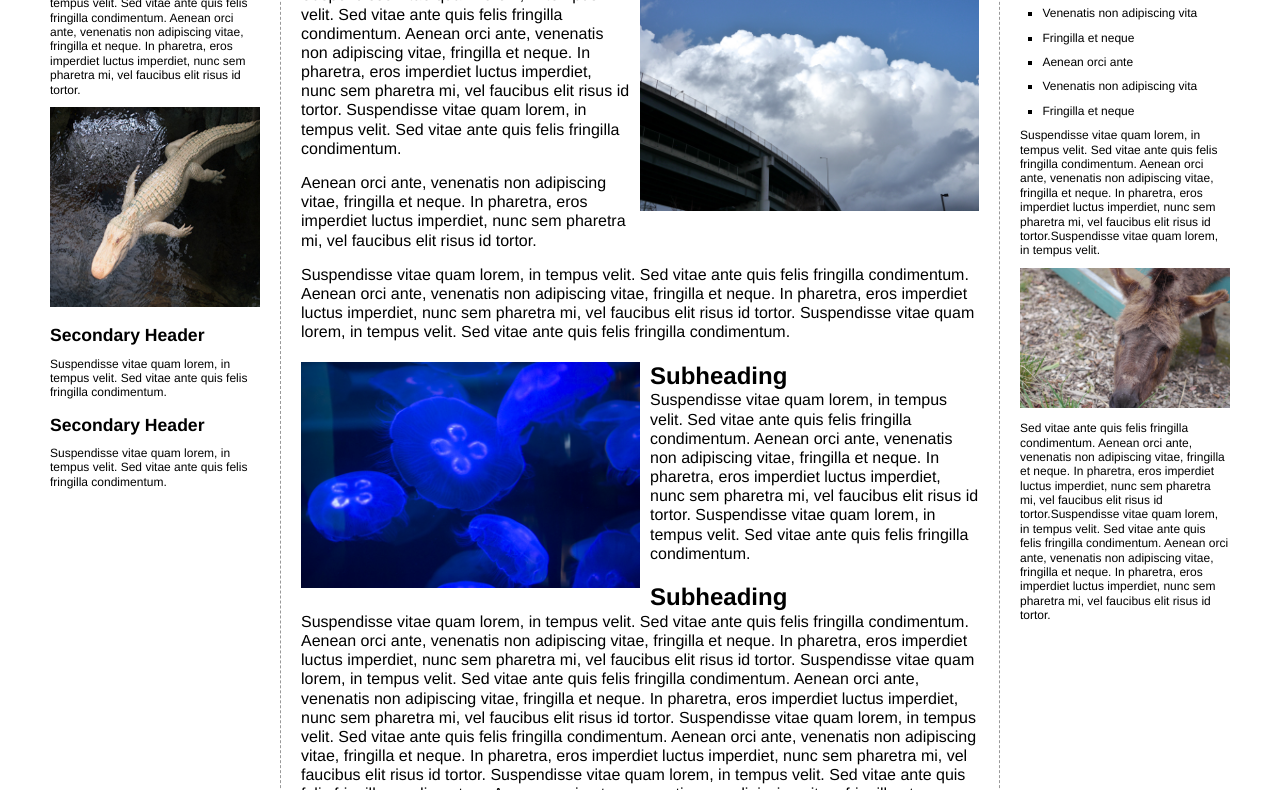
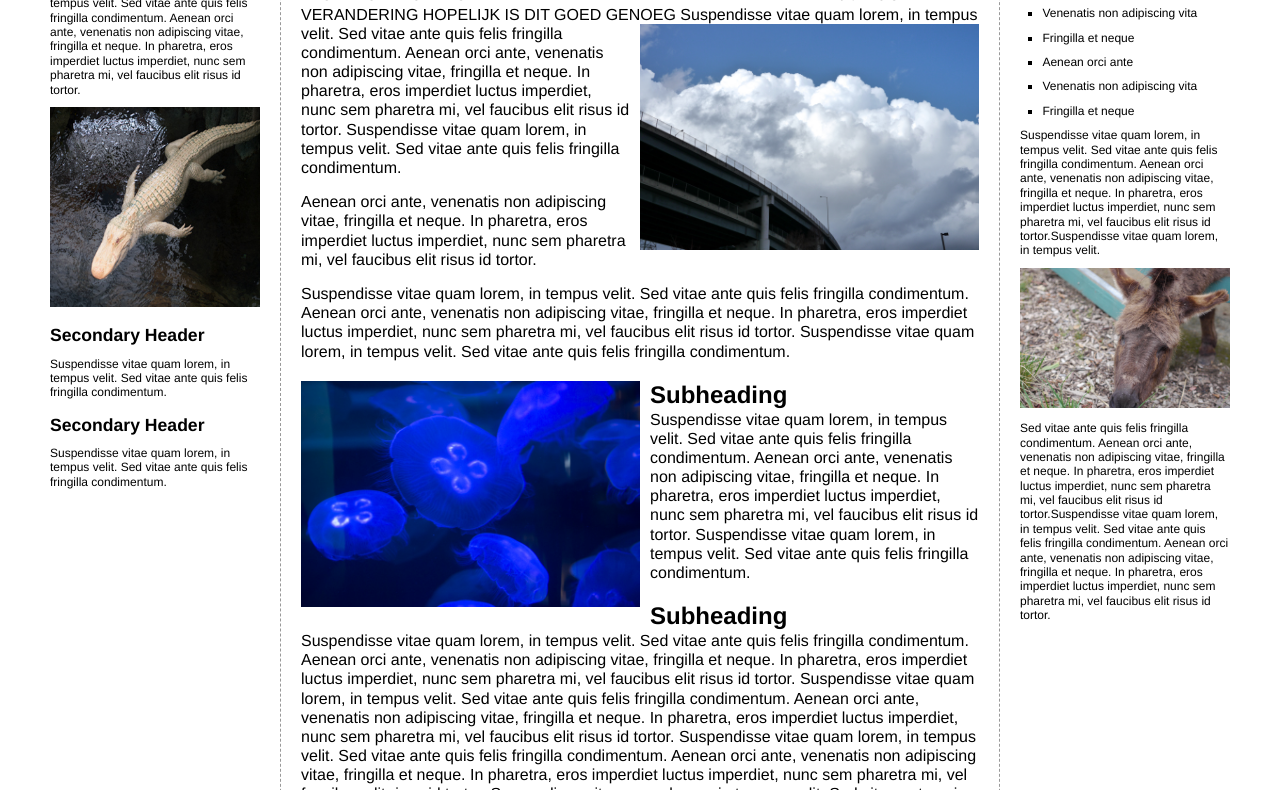
Before and after one commit to HFUDF/dw2-demo429, a plain HTML site: page html/index.html in a window 1280 px wide. Shown: the part 218-1008 px from the top of the page. Drawn offline with Linux system fonts and the light colour scheme; files whose address does not match are found by name.

Commit message:
aangepast (#1)
* aangepast

* Betere verandering

```diff
--- a/html/index.html
+++ b/html/index.html
@@ -29,6 +29,12 @@
           <article class="main">
             <h2>Article Title</h2>
             <p>
+
+
+TEST TEST TEST TEST BLAHBLAHBLAHBLAH 1111111111111111111111
+Edit: NOG EEN VERANDERING HOPELIJK IS DIT GOED GENOEG
+
+
               <img
                 src="imgs/clouds.jpg"
                 alt="Clouds"
```
